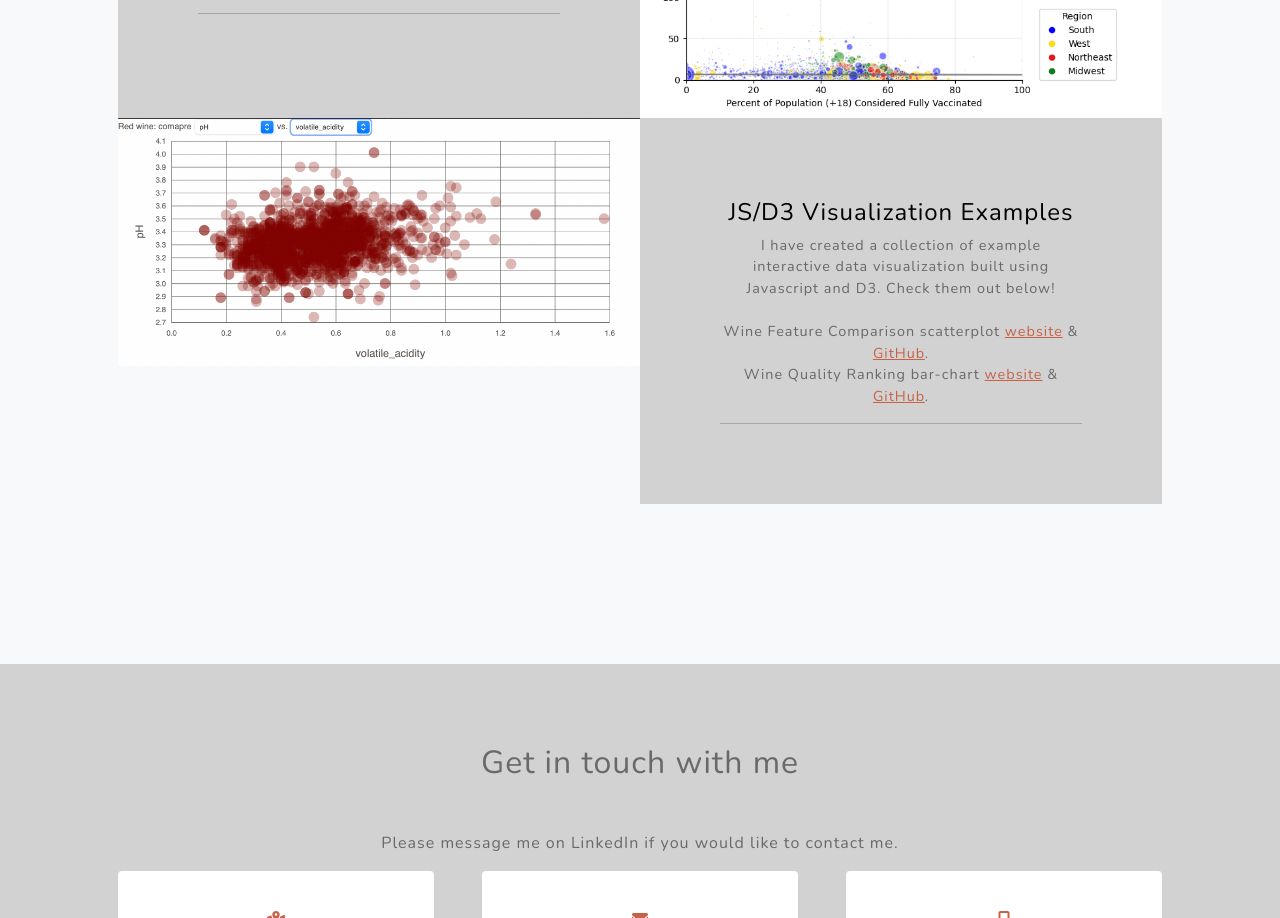
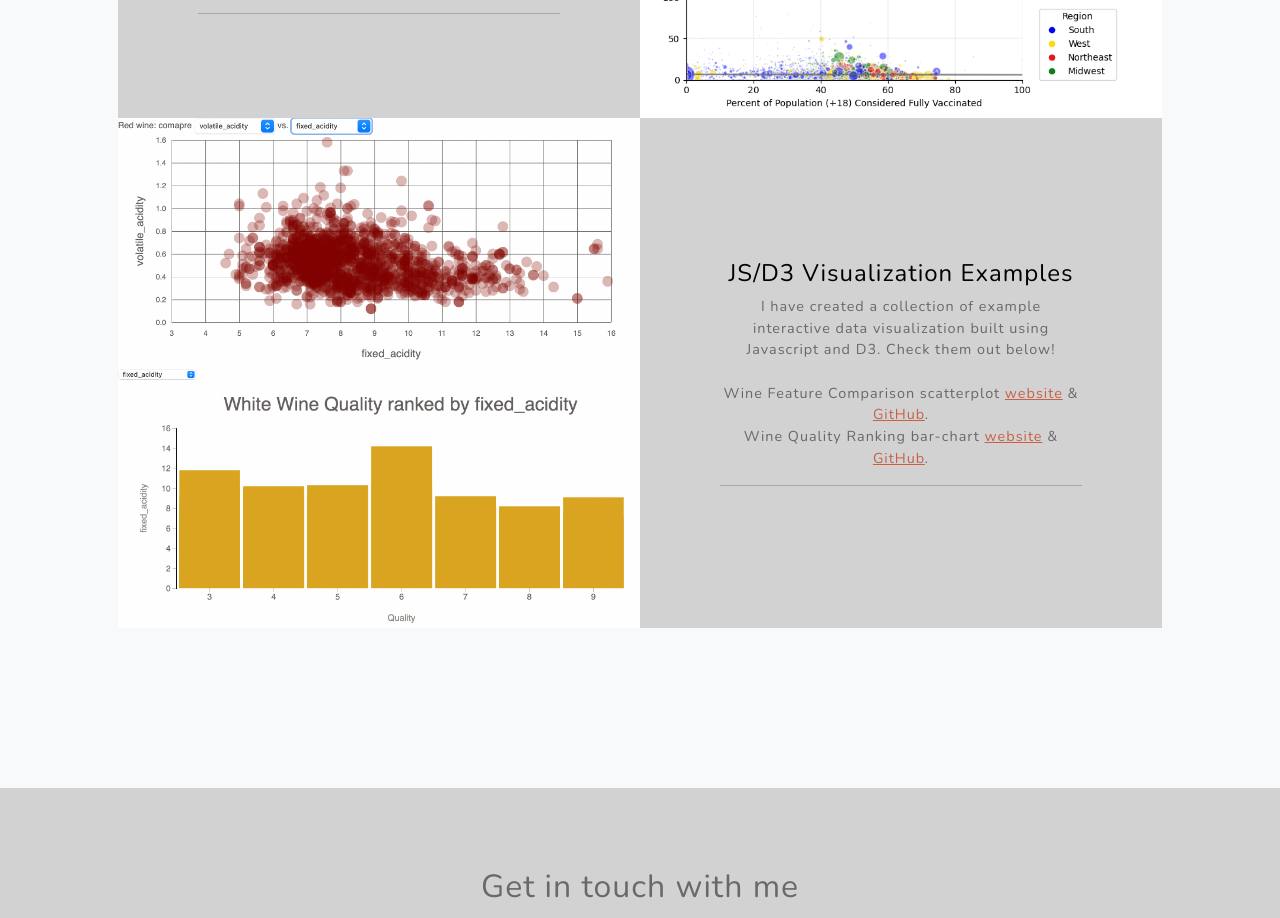
Before and after one commit to sophiacofone/portfolio, a plain HTML site: page index.html in a window 1280 px wide. Shown: the part 2725-3643 px from the top of the page. Drawn offline with nearby package versions, Linux system fonts and the light colour scheme.

Commit message:
Fix imgs

```diff
--- a/index.html
+++ b/index.html
@@ -112,7 +112,7 @@
                 </div>
                 <!-- Project Three Row-->
                 <div class="row gx-0 mb-5 mb-lg-0 justify-content-center">
-                    <div class="col-lg-6"><img class="img-fluid" src="assets/img/scatter.png" alt="scatter plot example Image" /></div>
+                    <div class="col-lg-6"><img class="img-fluid" src="assets/img/scatter_plot.png" width=600 alt="scatter plot example Image"><img class="img-fluid" src="assets/img/bar_chart.png" width=600 alt="scatter plot example Image"></div>
                     <div class="col-lg-6">
                         <div class="bg-secondary text-center h-100 project">
                             <div class="d-flex h-100">
```
Also changed, not shown: assets/img/bar_chart.png (added), assets/img/scatter.png (deleted), assets/img/scatter_plot.png (added).
